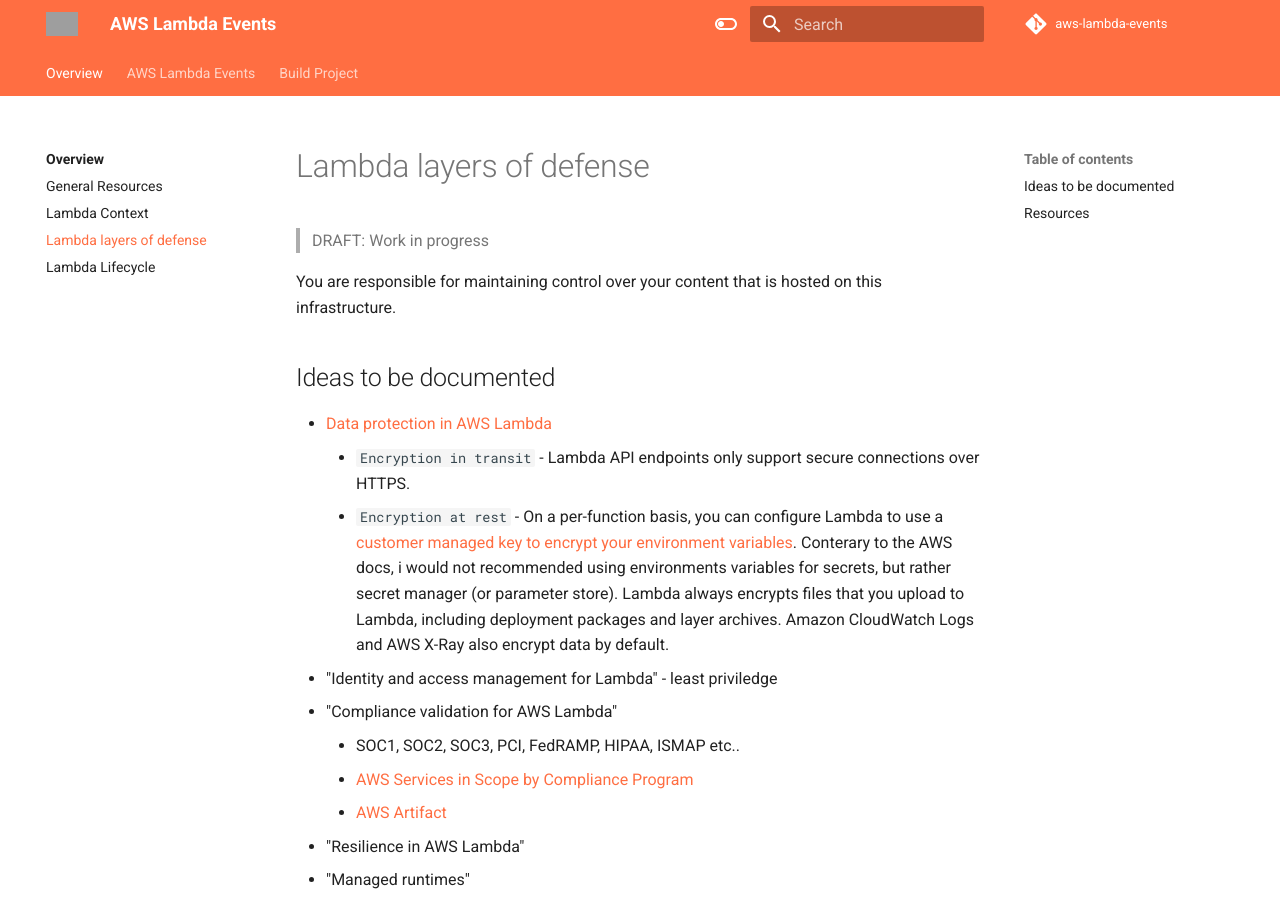
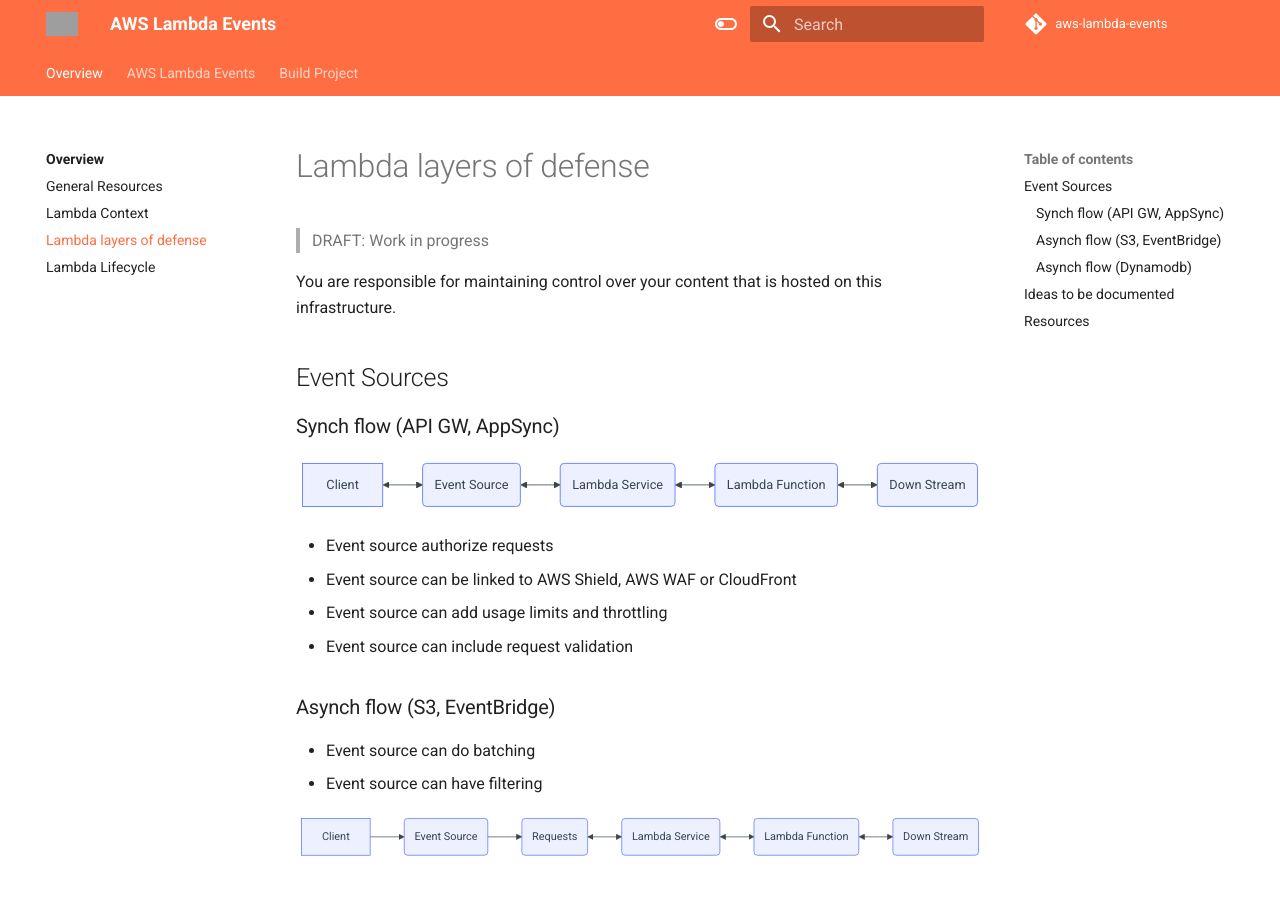
Before and after one commit to michaelbrewer/aws-lambda-events, an MkDocs documentation site: the page built from docs/lambda-security.md, in a window 1280 px wide and 900 px high. Built offline with MkDocs 1.6.1 and Material for MkDocs 9.7.7, drawn with Linux system fonts in a browser that asks for light colours; comment, search, counter and statistics services are not loaded; some of the changed text lies outside the part shown; grey boxes are pictures that could not be loaded.

Commit message:
chore(secuirty): Add draft notes

````diff
--- a/docs/lambda-security.md
+++ b/docs/lambda-security.md
@@ -3,6 +3,37 @@
 > DRAFT: Work in progress
 
 You are responsible for maintaining control over your content that is hosted on this infrastructure.
+
+## Event Sources
+
+### Synch flow (API GW, AppSync)
+
+```mermaid
+flowchart LR
+    Client <--> id1(Event Source) <--> id2(Lambda Service) <--> id3(Lambda Function) <--> id4(Down Stream)
+```
+
+- Event source authorize requests
+- Event source can be linked to AWS Shield, AWS WAF or CloudFront
+- Event source can add usage limits and throttling
+- Event source can include request validation
+
+### Asynch flow (S3, EventBridge)
+
+- Event source can do batching
+- Event source can have filtering
+
+```mermaid
+flowchart LR
+    Client --> id1(Event Source) --> id5(Requests) <--> id2(Lambda Service) <--> id3(Lambda Function) <--> id4(Down Stream)
+```
+
+### Asynch flow (Dynamodb)
+
+```mermaid
+flowchart LR
+    Client --> id1(Event Source) --> id5(Changes) <--> id2(Lambda Service) <--> id3(Lambda Function) <--> id4(Down Stream)
+```
 
 ## Ideas to be documented
 
````
